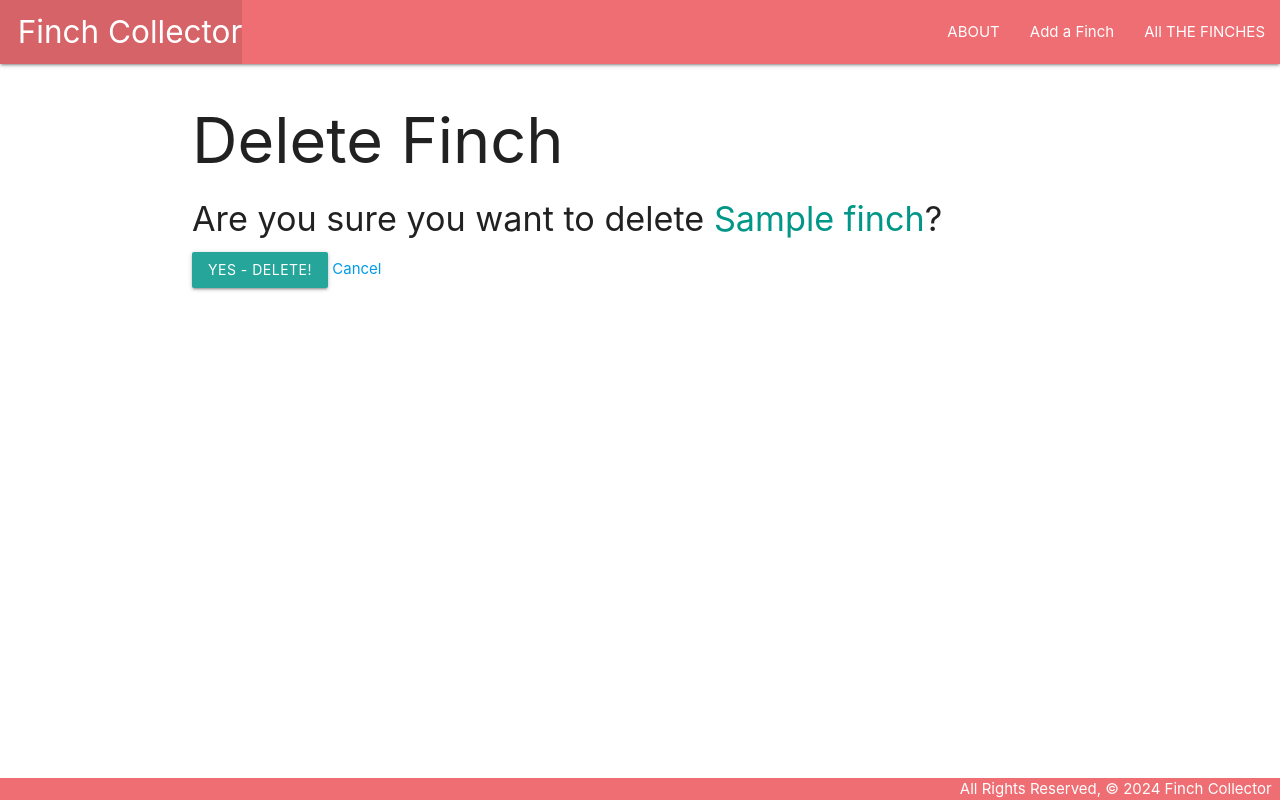
After one commit to BrObando/finchcollector, a Django app: page /finches/1/delete/ in a window 1280 px wide. The commit adds this page. Run offline with Django 5.2, Linux system fonts and the light colour scheme; tables that the repository leaves empty hold one stand-in row (values such as "Sample post").

Commit message:
Finch 3 complete

```diff
--- a/finchcollector/main_app/models.py
+++ b/finchcollector/main_app/models.py
@@ -1,4 +1,6 @@
 from django.db import models
+
+from django.urls import reverse
 
 # Create your models here.
 class Finch(models.Model):
@@ -10,3 +12,7 @@ class Finch(models.Model):
      # new code below
     def __str__(self):
         return self.name
+
+     # Add this method
+    def get_absolute_url(self):
+        return reverse('detail', kwargs={'finch_id': self.id})
--- a/finchcollector/main_app/templates/base.html
+++ b/finchcollector/main_app/templates/base.html
@@ -19,9 +19,10 @@
           <li><a href="/" class="left brand-logo">&nbsp;&nbsp;Finch Collector</a></li>
         </ul>
         <ul class="right">
-          <li><a href="/about">ABOUT</a></li>
+          <li><a href="{% url 'about' %}">ABOUT</a></li>
+          <li><a href="{% url 'finches_create' %}"> Add a Finch</a></li>
           <!-- new markup below -->
-         <li><a href="/finches">All THE FINCHES</a></li>
+         <li><a href="{% url 'index' %}">All THE FINCHES</a></li>
         </ul>
       </div>
     </nav>
--- /dev/null
+++ b/finchcollector/main_app/templates/main_app/finch_confirm_delete.html
@@ -0,0 +1,13 @@
+{% extends 'base.html' %}
+
+{% block content %}
+  <h1>Delete Finch</h1>
+
+  <h4>Are you sure you want to delete <span class="teal-text">{{ object.name }}</span>?</h4>
+
+  <form action="" method="POST">
+    {% csrf_token %}
+    <input type="submit" value="Yes - Delete!" class="btn">
+    <a href="{% url 'detail' finch.id %}">Cancel</a>
+  </form>
+{% endblock %}
--- a/finchcollector/main_app/urls.py
+++ b/finchcollector/main_app/urls.py
@@ -6,4 +6,7 @@ urlpatterns = [
   path('about/', views.about, name='about'),
   path('finches/', views.finches_index, name='index'),
   path('finches/<int:finch_id>/', views.finches_detail, name='detail'),
+  path('finches/create/', views.FinchCreate.as_view(), name='finches_create'),
+  path('finches/<int:pk>/update/', views.FinchUpdate.as_view(), name='finches_update'),
+  path('finches/<int:pk>/delete/', views.FinchDelete.as_view(), name='finches_delete'),
 ]
--- a/finchcollector/main_app/views.py
+++ b/finchcollector/main_app/views.py
@@ -1,6 +1,8 @@
 from django.shortcuts import render
 
 from.models import Finch
+
+from django.views.generic.edit import CreateView, UpdateView, DeleteView
 
 # Create your views here.
 # Define the home view
@@ -26,3 +28,17 @@ def finches_index(request):
 def finches_detail(request, finch_id):
   finch = Finch.objects.get(id=finch_id)
   return render(request, 'finches/detail.html', { 'finch': finch })
+
+
+class FinchCreate(CreateView):
+  model = Finch
+  fields = '__all__'
+
+class FinchUpdate(UpdateView):
+  model = Finch
+  # Let's disallow the renaming of a cat by excluding the name field!
+  fields = ['breed', 'description', 'age']
+
+class FinchDelete(DeleteView):
+  model = Finch
+  success_url = '/finches'
```
Also changed, not shown: finchcollector/main_app/templates/finches/detail.html (+7 -0 lines), finchcollector/main_app/templates/main_app/finch_form.html (added, +20 -0 lines).
